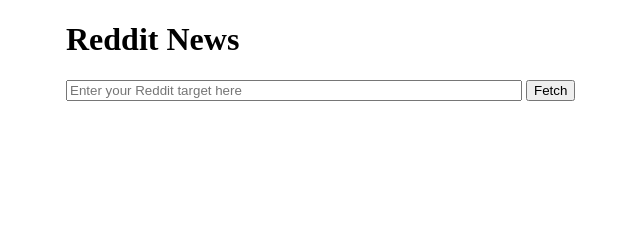
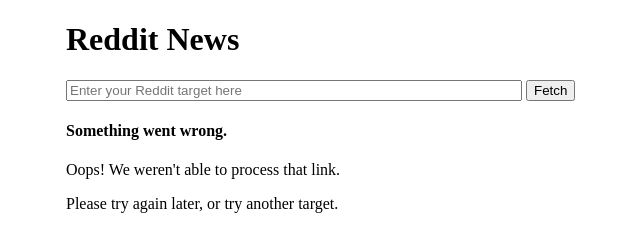
Before and after one commit to za419/reddit-news, a plain HTML site: page public/index.html in a window 1280 px wide. Shown: the whole page, without its empty margins (254-894 px from the left). Drawn offline with nearby package versions, Linux system fonts and the light colour scheme.

Commit message:
Add error div
So that errors don't manifest transparently.

```diff
--- a/public/index.html
+++ b/public/index.html
@@ -28,4 +28,10 @@
     <h4><span id="count"></span> Reddit comments:</h4>
     <ul id="comments"></ul>
   </div>
+
+  <div id="error">
+    <h4>Something went wrong.</h4>
+    <p>Oops! We weren't able to process that link.</p>
+    <p>Please try again later, or try another target.</p>
+  </div>
 </body>
```
